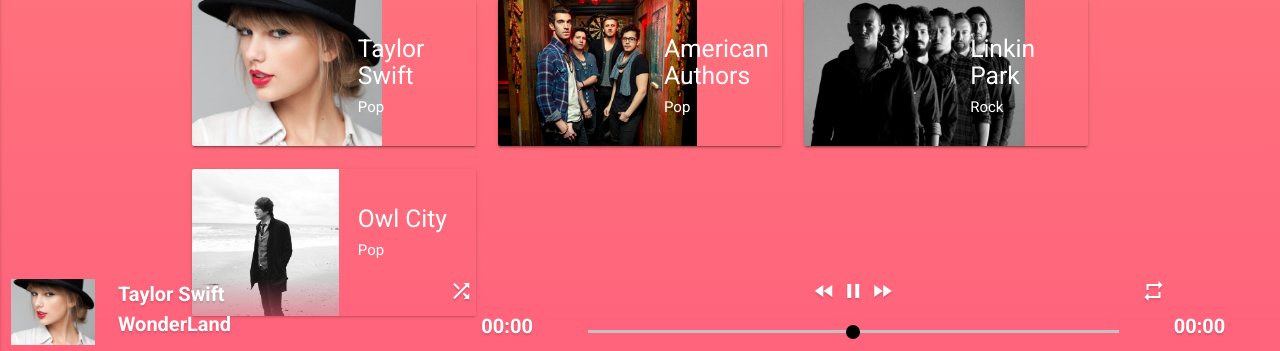
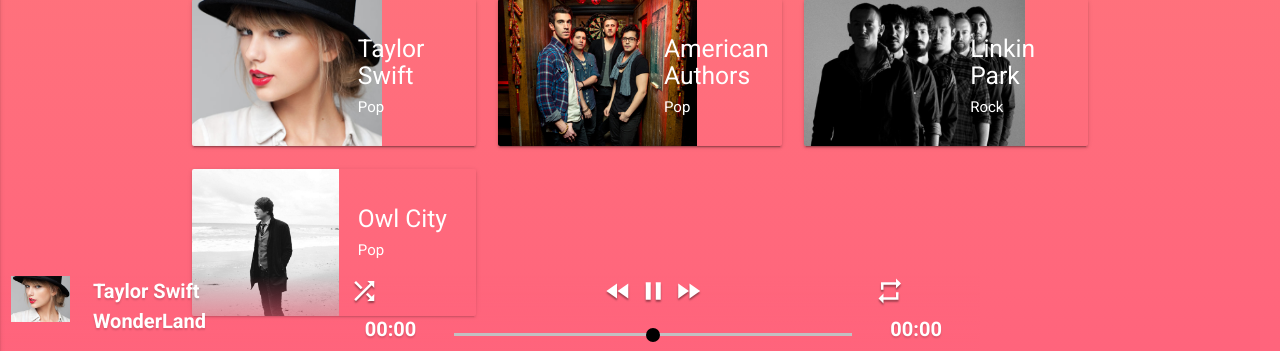
Before and after one commit to Rud156/Euphonize, a Flask app: page / in a window 1280 px wide. Shown: the part 1319-1670 px from the top of the page. Run offline with Flask 2, Linux system fonts and the light colour scheme; some web fonts are replaced.

Commit message:
Updated UI

```diff
--- a/static/CSS/main.css
+++ b/static/CSS/main.css
@@ -20,10 +20,6 @@ h4{
     padding-top: 50px;
 }
 
-nav,
-nav input {
-
-}
 nav{
     padding-top: 50px;
     margin-bottom: 50px;
@@ -65,6 +61,12 @@ nav{
     margin-bottom: 0;
 }
 
+#playerHolder .material-icons{
+	text-shadow: 0 2px 2px rgba(0,0,0,0.4);
+ 	font-size: 2rem;
+
+}
+
 #playerHolder input[type="range"]::-moz-range-thumb {
     background: black;
 }
@@ -81,9 +83,29 @@ nav{
     cursor: pointer;
 }
 
+
+
 @media only screen and (max-width: 600px) {
     #playerHolder {
         max-height: 200px;
     }
 }
+
+@media only screen and (min-width: 993px){
+    .add-margin {
+        margin-left: 300px;
+    }
+
+    #playerHolder {
+        width: calc(100% - 300px);
+    }
+
+    .hide-on-size {
+        display: none !important;
+    }
+
+    .show-on-size {
+        display: block !important;
+    }
+}
 /* End of media player CSS */
```
